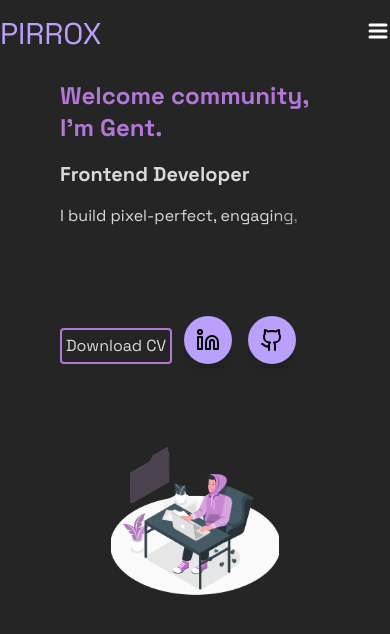
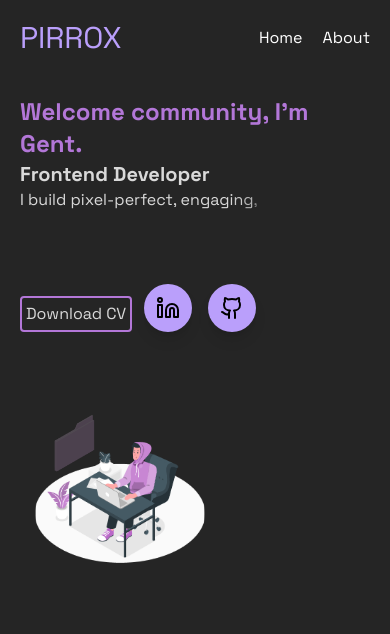
Before and after one commit to Genthh/personalPortfolio, a Next.js app: page / in a window 390 px wide. Shown: the top 634 px of the page. Built offline with nearby package versions, Linux system fonts and the light colour scheme.

Commit message:
new push

```diff
--- a/src/app/page.tsx
+++ b/src/app/page.tsx
@@ -11,7 +11,8 @@ export default function Home() {
   const [loading, setLoading] = useState(true);
 
   return (
-    <div className="max-w-6xl items-center md:mx-auto px-10 md:px-4 mx-5 overflow-hidden">
+    // <div className="max-w-6xl items-center md:mx-auto px-10 md:px-4 mx-5 overflow-hidden">
+    <div className="max-w-6xl h-dvh flex  flex-col   md:mx-auto  md:px-4 mx-5 ">
       {/* {loading ? (
         <div className="flex justify-center items-center h-dvh ">
           <Lottie className="h-[500px] " animationData={loader} loop={true} />
--- a/src/components/About.tsx
+++ b/src/components/About.tsx
@@ -81,9 +81,9 @@ const About = () => {
   };
 
   return (
-    <div className="flex flex-col gap-y-10 justify-center">
+    <div className="flex flex-col md:gap-y-10 gap-y-5 justify-center">
       <div className="flex flex-col">
-        <div className="flex md:mt-40 mt-20 items-end justify-between ">
+        <div className="flex md:mt-40 mt-5 items-end justify-between ">
           <h1 ref={textRef} className="md:text-4xl text-2xl text-customWhite">
             Gent <span className="text-darkPurple">Hulaj</span>
           </h1>
--- a/src/components/Hero.tsx
+++ b/src/components/Hero.tsx
@@ -18,9 +18,9 @@ export const Hero: React.FC = () => {
   };
 
   return (
-    <div className="flex md:flex-row md:h-dvh flex-col md:justify-between items-center md:mt-0 mt-20">
-      <div className="flex flex-col gap-y-10 justify-center">
-        <div className="flex flex-col gap-y-4">
+    <div className="flex md:flex-row md:h-dvh flex-col md:justify-between items-center md:mt-0 mt-5">
+      <div className="flex flex-col gap-y-12 justify-center">
+        <div className="flex flex-col md:gap-y-4">
           <TextSplit
             text={"Welcome community, I'm Gent."}
             fontSize="md:text-5xl text-2xl"
@@ -52,7 +52,7 @@ export const Hero: React.FC = () => {
         </div>
       </div>
       <Lottie
-        className="md:h-[500px] h-[300px] "
+        className="md:h-[500px] w-[200px] md:w-auto  h-[300px]  self-start md:self-auto "
         animationData={gentCoding}
         loop={false}
       />
--- a/src/components/Navbar.tsx
+++ b/src/components/Navbar.tsx
@@ -1,12 +1,209 @@
-"use client";
+// "use client";
+// import gsap from "gsap";
+// import React, { useEffect, useRef, useState } from "react";
+// import { useGSAP } from "@gsap/react";
+// import Link from "next/link";
+
+// gsap.registerPlugin(useGSAP);
+
+// export const Navbar: React.FC = () => {
+//   const [isOpen, setIsOpen] = useState<boolean>(false);
+//   const headerRef = useRef<HTMLHeadElement>(null);
+//   const menuRef = useRef<HTMLDivElement>(null);
+//   const linksRef = useRef<(HTMLAnchorElement | null)[]>([]);
+//   const line1Ref = useRef<SVGPathElement>(null);
+//   const line2Ref = useRef<SVGPathElement>(null);
+//   const line3Ref = useRef<SVGPathElement>(null);
+
+//   useGSAP(() => {
+//     const tl = gsap.timeline();
+//     tl.fromTo(".ref", { y: -100 }, { y: 0, duration: 1.2, ease: "bounce.out" });
+//   }, []);
+
+//   useEffect(() => {
+//     if (isOpen) {
+//       const tl = gsap.timeline();
+//       tl.fromTo(
+//         menuRef.current,
+//         { opacity: 0, y: -20 },
+//         { opacity: 1, y: 0, duration: 0.5, ease: "power2.out" }
+//       ).fromTo(
+//         linksRef.current,
+//         { opacity: 0, y: -20 },
+//         {
+//           opacity: 1,
+//           y: 0,
+//           duration: 0.5,
+//           ease: "power2.out",
+//           stagger: 0.1,
+//         }
+//       );
+
+//       gsap.to(line1Ref.current, {
+//         y: 8,
+//         rotation: 45,
+//         transformOrigin: "50% 50%",
+//         duration: 0.5,
+//         ease: "power2.out",
+//       });
+//       gsap.to(line2Ref.current, {
+//         opacity: 0,
+//         duration: 0.5,
+//         ease: "power2.out",
+//       });
+//       gsap.to(line3Ref.current, {
+//         y: -8,
+//         rotation: -45,
+//         transformOrigin: "50% 50%",
+//         duration: 0.5,
+//         ease: "power2.out",
+//       });
+//     } else {
+//       gsap.to(menuRef.current, {
+//         opacity: 0,
+//         y: -20,
+//         duration: 0.5,
+//         ease: "power2.in",
+//       });
+
+//       gsap.to(line1Ref.current, {
+//         y: 0,
+//         rotation: 0,
+//         duration: 0.5,
+//         ease: "power2.in",
+//       });
+//       gsap.to(line2Ref.current, {
+//         opacity: 1,
+//         duration: 0.5,
+//         ease: "power2.in",
+//       });
+//       gsap.to(line3Ref.current, {
+//         y: 0,
+//         rotation: 0,
+//         duration: 0.5,
+//         ease: "power2.in",
+//       });
+//     }
+//   }, [isOpen]);
+
+//   return (
+//     <header className="fixed md:w-[72rem] mx-auto px-14 md:px-0 top-0 left-0 right-0 bg-accent z-10 py-4 ref">
+//       <nav className="flex items-center justify-between w-full">
+//         <h1 className="text-3xl text-customPurple">PIRROX</h1>
+//         <div className="lg:hidden">
+//           <button
+//             className="text-white focus:outline-none"
+//             onClick={() => setIsOpen(!isOpen)}
+//           >
+//             <svg
+//               className="w-6 h-6"
+//               fill="none"
+//               stroke="currentColor"
+//               viewBox="0 0 24 24"
+//               xmlns="http://www.w3.org/2000/svg"
+//             >
+//               <path
+//                 ref={line1Ref}
+//                 strokeLinecap="round"
+//                 strokeLinejoin="round"
+//                 strokeWidth="3"
+//                 d="M4 6h16"
+//               />
+//               <path
+//                 ref={line2Ref}
+//                 strokeLinecap="round"
+//                 strokeLinejoin="round"
+//                 strokeWidth="3"
+//                 d="M4 12h16"
+//               />
+//               <path
+//                 ref={line3Ref}
+//                 strokeLinecap="round"
+//                 strokeLinejoin="round"
+//                 strokeWidth="3"
+//                 d="M4 18h16"
+//               />
+//             </svg>
+//           </button>
+//         </div>
+//         <div className="hidden lg:flex lg:items-center cursor-pointer lg:justify-center gap-[35px] text-[25px]">
+//           <div
+//             className={`md:flex gap-x-10 ${
+//               isOpen ? "block" : "hidden"
+//             } md:block`}
+//           >
+//             <Link href="/" className="text-white text-l">
+//               Home
+//             </Link>
+//             <Link href="/about_me" className="text-white text-l">
+//               About
+//             </Link>
+//           </div>
+//         </div>
+//       </nav>
+//       <div
+//         ref={menuRef}
+//         className={`lg:hidden absolute h-screen top-full left-0 right-0 bg-primary shadow-md shadow-white/10 ${
+//           isOpen ? "block" : "hidden"
+//         }`}
+//       >
+//         <div className="flex flex-col justify-center items-start pl-5 gap-10 text-[25px] py-4">
+//           <a
+//             href="/"
+//             onClick={() => setIsOpen(false)}
+//             ref={(el) => {
+//               linksRef.current[0] = el;
+//             }}
+//           >
+//             Home
+//           </a>
+//           <a
+//             href="/about_me"
+//             onClick={() => setIsOpen(false)}
+//             ref={(el) => {
+//               linksRef.current[1] = el;
+//             }}
+//           >
+//             About Me
+//           </a>
+//           <a
+//             href="/experience"
+//             onClick={() => setIsOpen(false)}
+//             ref={(el) => {
+//               linksRef.current[2] = el;
+//             }}
+//           >
+//             Experience
+//           </a>
+//           <a
+//             href="/work"
+//             onClick={() => setIsOpen(false)}
+//             ref={(el) => {
+//               linksRef.current[3] = el;
+//             }}
+//           >
+//             Work
+//           </a>
+//           <Link
+//             href="/contact"
+//             onClick={() => setIsOpen(false)}
+//             ref={(el) => {
+//               linksRef.current[4] = el;
+//             }}
+//           >
+//             Contact
+//           </Link>
+//         </div>
+//       </div>
+//     </header>
+//   );
+// };
+import { useGSAP } from "@gsap/react";
 import gsap from "gsap";
+import Link from "next/link";
 import React, { useEffect, useRef, useState } from "react";
-import { useGSAP } from "@gsap/react";
-import Link from "next/link";
 
-gsap.registerPlugin(useGSAP);
-
-export const Navbar: React.FC = () => {
+export const Navbar = () => {
   const [isOpen, setIsOpen] = useState<boolean>(false);
   const headerRef = useRef<HTMLHeadElement>(null);
   const menuRef = useRef<HTMLDivElement>(null);
@@ -85,53 +282,12 @@ export const Navbar: React.FC = () => {
       });
     }
   }, [isOpen]);
-
   return (
-    <header className="fixed md:w-[72rem] mx-auto top-0 left-0 right-0 bg-accent z-10 py-4 ref">
-      <nav className="flex items-center justify-between w-full">
+    <nav className="sticky top-0 z-50 bg-primary flex justify-between items-center">
+      <div className="flex items-center justify-between w-full py-5">
         <h1 className="text-3xl text-customPurple">PIRROX</h1>
-        <div className="lg:hidden">
-          <button
-            className="text-white focus:outline-none"
-            onClick={() => setIsOpen(!isOpen)}
-          >
-            <svg
-              className="w-6 h-6"
-              fill="none"
-              stroke="currentColor"
-              viewBox="0 0 24 24"
-              xmlns="http://www.w3.org/2000/svg"
-            >
-              <path
-                ref={line1Ref}
-                strokeLinecap="round"
-                strokeLinejoin="round"
-                strokeWidth="3"
-                d="M4 6h16"
-              />
-              <path
-                ref={line2Ref}
-                strokeLinecap="round"
-                strokeLinejoin="round"
-                strokeWidth="3"
-                d="M4 12h16"
-              />
-              <path
-                ref={line3Ref}
-                strokeLinecap="round"
-                strokeLinejoin="round"
-                strokeWidth="3"
-                d="M4 18h16"
-              />
-            </svg>
-          </button>
       </div>
-        <div className="hidden lg:flex lg:items-center cursor-pointer lg:justify-center gap-[35px] text-[25px]">
-          <div
-            className={`md:flex gap-x-10 ${
-              isOpen ? "block" : "hidden"
-            } md:block`}
-          >
+      <div className="flex gap-x-5">
         <Link href="/" className="text-white text-l">
           Home
         </Link>
@@ -139,62 +295,6 @@ export const Navbar: React.FC = () => {
           About
         </Link>
       </div>
-        </div>
     </nav>
-      <div
-        ref={menuRef}
-        className={`lg:hidden absolute h-screen top-full left-0 right-0 bg-primary shadow-md shadow-white/10 ${
-          isOpen ? "block" : "hidden"
-        }`}
-      >
-        <div className="flex flex-col justify-center items-start pl-5 gap-10 text-[25px] py-4">
-          <a
-            href="/"
-            onClick={() => setIsOpen(false)}
-            ref={(el) => {
-              linksRef.current[0] = el;
-            }}
-          >
-            Home
-          </a>
-          <a
-            href="/about_me"
-            onClick={() => setIsOpen(false)}
-            ref={(el) => {
-              linksRef.current[1] = el;
-            }}
-          >
-            About Me
-          </a>
-          <a
-            href="/experience"
-            onClick={() => setIsOpen(false)}
-            ref={(el) => {
-              linksRef.current[2] = el;
-            }}
-          >
-            Experience
-          </a>
-          <a
-            href="/work"
-            onClick={() => setIsOpen(false)}
-            ref={(el) => {
-              linksRef.current[3] = el;
-            }}
-          >
-            Work
-          </a>
-          <Link
-            href="/contact"
-            onClick={() => setIsOpen(false)}
-            ref={(el) => {
-              linksRef.current[4] = el;
-            }}
-          >
-            Contact
-          </Link>
-        </div>
-      </div>
-    </header>
   );
 };
```
Also changed, not shown: src/components/Projects.tsx (+4 -4 lines). Lines whose indentation alone changed are shown as unchanged.
